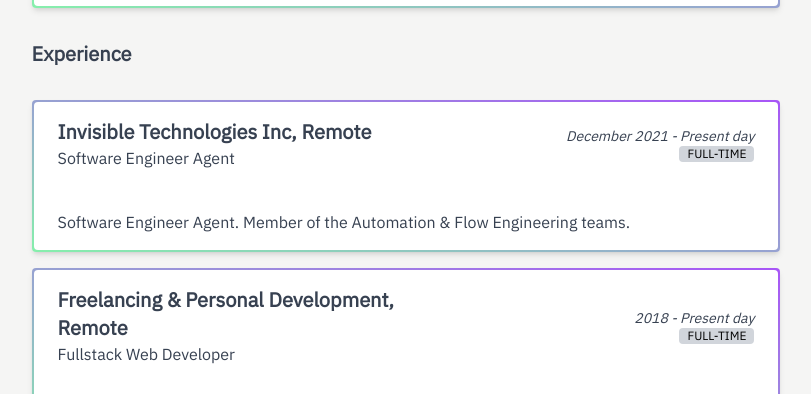
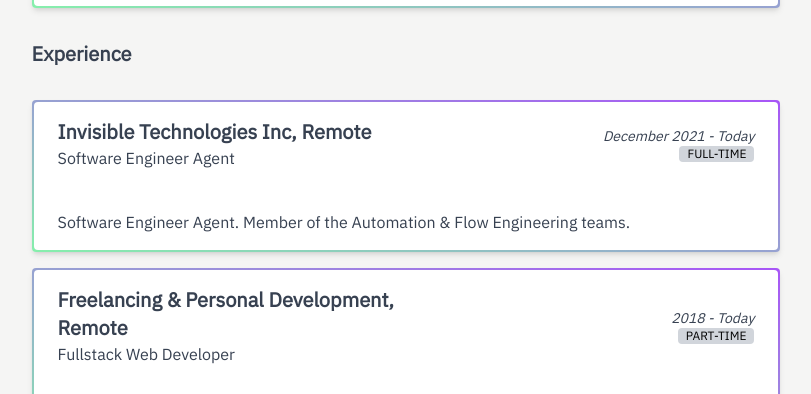
Before and after one commit to cvrlnolan/carlnolan.me, a Next.js app: page / in a window 1280 px wide. Shown: the part 1320-1714 px from the top of the page, without its empty margins (234-1045 px from the left). Built offline with nearby package versions, Linux system fonts and the light colour scheme; no server answers.

Commit message:
fix(ui): experience period text

```diff
--- a/assets/experiences.ts
+++ b/assets/experiences.ts
@@ -5,7 +5,7 @@
     id: 1,
     companyName: "Invisible Technologies Inc, Remote",
     title: "Software Engineer Agent",
-    period: "December 2021 - Present day",
+    period: "December 2021 - Today",
     jobType: "Full-time",
     description:
       "Software Engineer Agent. Member of the Automation & Flow Engineering teams.",
@@ -14,8 +14,8 @@
     id: 2,
     companyName: "Freelancing & Personal Development, Remote",
     title: "Fullstack Web Developer",
-    period: "2018 - Present day",
-    jobType: "Full-time",
+    period: "2018 - Today",
+    jobType: "Part-time",
     description:
       "Verified Upwork Freelancer.\n Also completed inventory management projects for local clients which mostly involved the development of web based applications or systems",
   },
```
